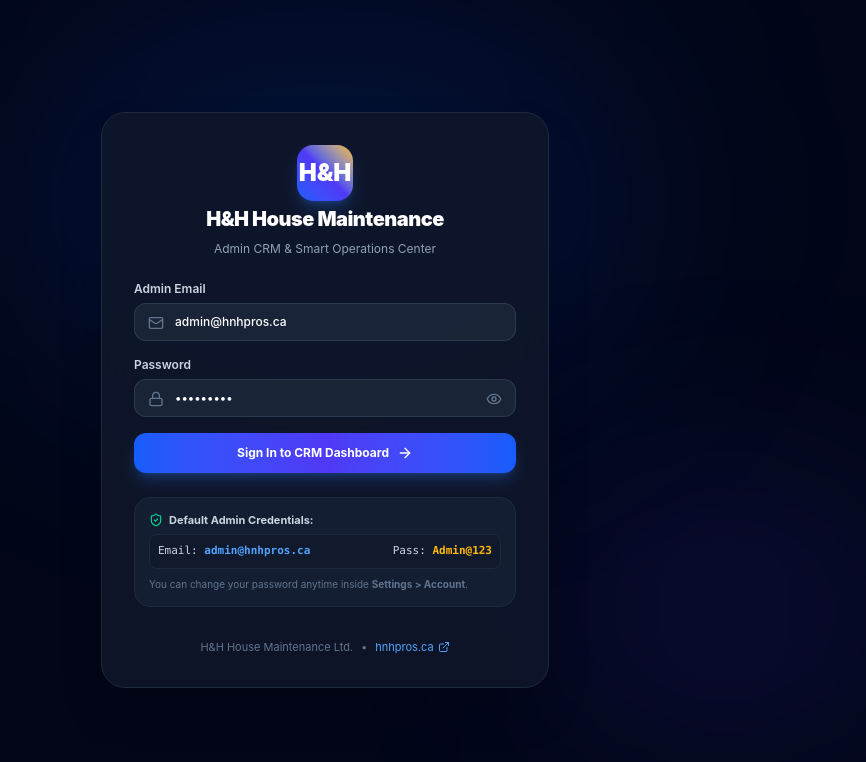
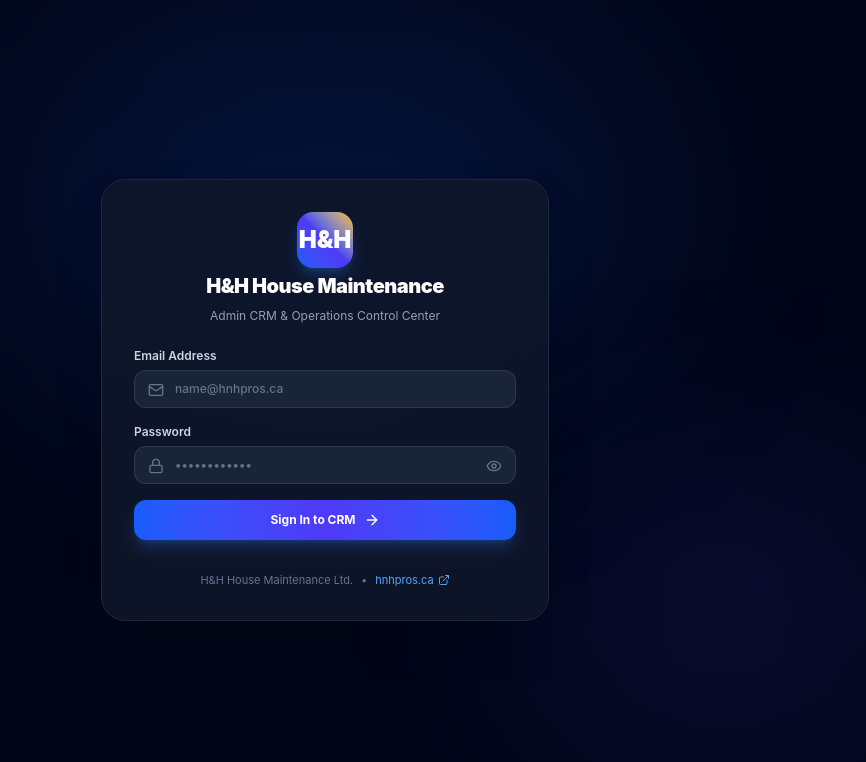
Before and after one commit to Jdjohar/housecrm, a Next.js app: page /login in a window 1280 px wide. Shown: the top 762 px of the page, without its empty margins (315-1181 px from the left). Built offline with nearby package versions, Linux system fonts and the light colour scheme.

Commit message:
Remove default credentials card and clear form inputs on login page

```diff
--- a/src/app/login/page.tsx
+++ b/src/app/login/page.tsx
@@ -9,9 +9,7 @@ import {
   EyeOff,
   ArrowRight,
   ShieldCheck,
-  Sparkles,
   AlertCircle,
-  CheckCircle2,
   Clock,
   ExternalLink,
 } from 'lucide-react';
@@ -21,8 +19,8 @@ function LoginForm() {
   const searchParams = useSearchParams();
   const redirectPath = searchParams.get('redirect') || '/';
 
-  const [email, setEmail] = useState('admin@hnhpros.ca');
-  const [password, setPassword] = useState('Admin@123');
+  const [email, setEmail] = useState('');
+  const [password, setPassword] = useState('');
   const [showPassword, setShowPassword] = useState(false);
   const [loading, setLoading] = useState(false);
   const [error, setError] = useState<string | null>(null);
@@ -72,7 +70,7 @@ function LoginForm() {
           H&H House Maintenance
         </h1>
         <p className="text-xs text-slate-400">
-          Admin CRM & Smart Operations Center
+          Admin CRM & Operations Control Center
         </p>
       </div>
 
@@ -89,7 +87,7 @@ function LoginForm() {
         {/* Email field */}
         <div className="space-y-1.5">
           <label className="text-xs font-semibold text-slate-300 block">
-            Admin Email
+            Email Address
           </label>
           <div className="relative">
             <span className="absolute left-3.5 top-3 text-slate-500">
@@ -100,7 +98,7 @@ function LoginForm() {
               required
               value={email}
               onChange={(e) => setEmail(e.target.value)}
-              placeholder="admin@hnhpros.ca"
+              placeholder="name@hnhpros.ca"
               className="w-full pl-10 pr-4 py-2.5 bg-slate-800/80 border border-slate-700/80 rounded-xl text-xs font-medium text-white placeholder-slate-500 focus:outline-none focus:ring-2 focus:ring-blue-500 focus:border-transparent transition"
             />
           </div>
@@ -144,31 +142,16 @@ function LoginForm() {
           {loading ? (
             <>
               <Clock className="w-4 h-4 animate-spin" />
-              <span>Authenticating Admin...</span>
+              <span>Authenticating...</span>
             </>
           ) : (
             <>
-              <span>Sign In to CRM Dashboard</span>
+              <span>Sign In to CRM</span>
               <ArrowRight className="w-4 h-4" />
             </>
           )}
         </button>
       </form>
-
-      {/* Quick Credentials Helper Card */}
-      <div className="p-3.5 bg-slate-800/50 rounded-2xl border border-slate-800 text-[11px] text-slate-400 space-y-1.5">
-        <div className="flex items-center gap-1.5 font-bold text-slate-300">
-          <ShieldCheck className="w-3.5 h-3.5 text-emerald-400" />
-          <span>Default Admin Credentials:</span>
-        </div>
-        <div className="flex justify-between font-mono bg-slate-900/60 p-2 rounded-lg border border-slate-800 text-slate-300">
-          <span>Email: <strong className="text-blue-400">admin@hnhpros.ca</strong></span>
-          <span>Pass: <strong className="text-amber-400">Admin@123</strong></span>
-        </div>
-        <p className="text-[10px] text-slate-500 pt-0.5">
-          You can change your password anytime inside <strong>Settings &gt; Account</strong>.
-        </p>
-      </div>
 
       {/* Footer info */}
       <div className="pt-2 text-center text-[11px] text-slate-500 flex items-center justify-center gap-2">
```
